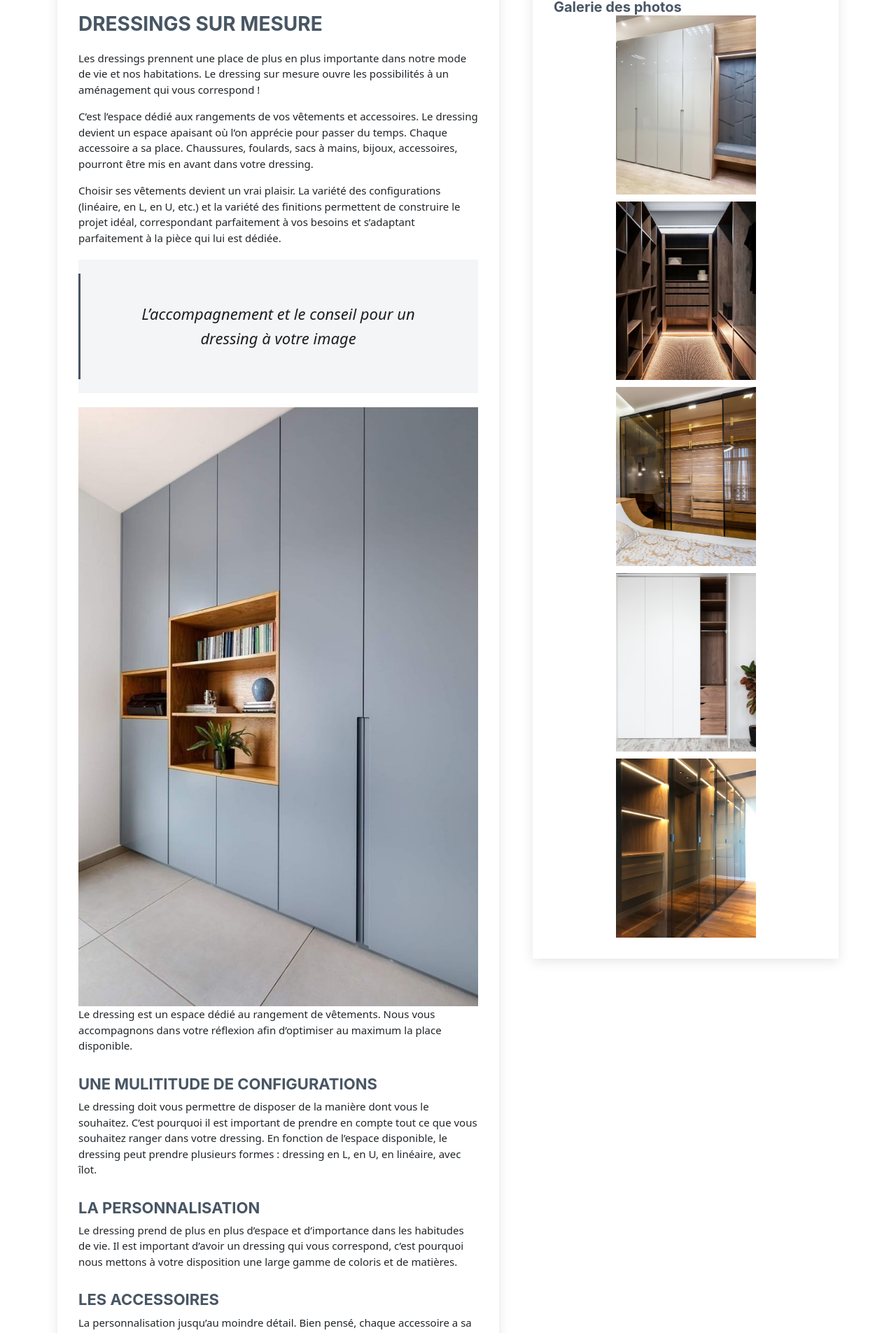
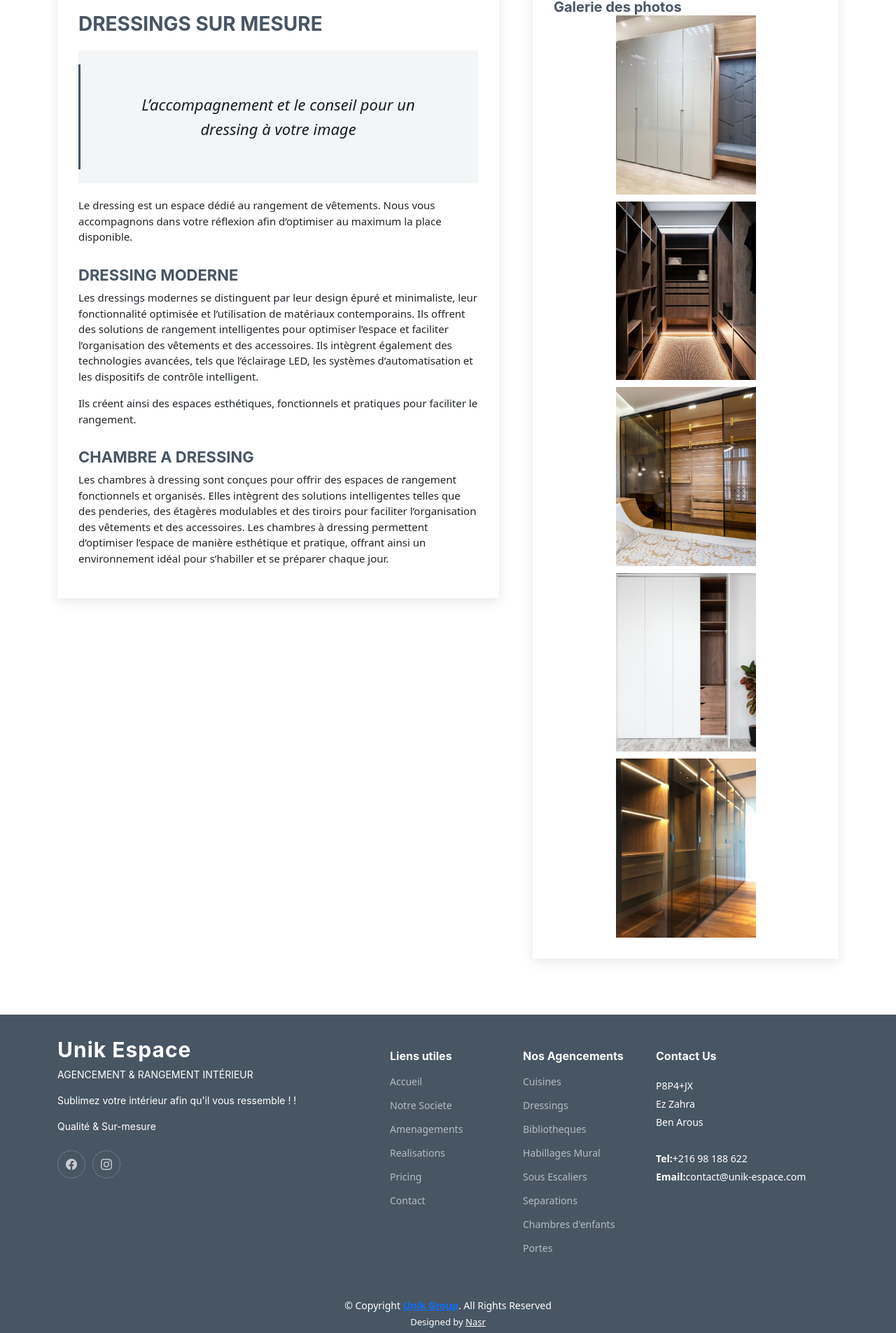
Before and after one commit to souid-nasr/unik-espace, a Next.js app: page /portfolio/dressings in a window 1280 px wide. Shown: the part 511-2416 px from the top of the page at 70% size. Built offline with nearby package versions, Linux system fonts and the light colour scheme.

Commit message:
Content cuisine+dressing

```diff
--- a/components/About.jsx
+++ b/components/About.jsx
@@ -7,7 +7,12 @@ function About() {
       <div className="container" data-aos="fade-up">
         <div className="row gy-4">
           <div className="col-lg-6 position-relative align-self-start order-lg-last order-first">
-            <Image quality={100} src={about_img} alt="/" className="img-fluid" />
+            <Image
+              quality={100}
+              src={about_img}
+              alt="/"
+              className="img-fluid"
+            />
           </div>
           <div className="col-lg-6 content order-last  order-lg-first">
             <div className="section-header">
@@ -15,9 +20,22 @@ function About() {
               <h2>SUBLIMER VOTRE INTÉRIEUR </h2>{" "}
             </div>
             <p>
-              … avec Unik Espace qui est spécialiste de l&#39;aménagement
-              d&#39;intérieur sur mesure : dressings, placards, bibliothèques,
-              cuisines depuis 2016 à Tunisie.
+              Unik Espace est une société spécialisée dans ld&#39;aménagement
+              intérieur sur mesure. Avec une équipe de designers qualifiés, elle
+              offre des services personnalisés de conception et de
+              transformation dd&#39;espaces intérieurs.
+            </p>
+            <p>
+              En utilisant des matériaux de qualité et en intégrant des
+              technologies innovantes, Unik Espace crée des aménagements
+              esthétiques et fonctionnels. La société gère ld&#39;ensemble du
+              projet, respectant les normes et les délais, et propose une
+              sélection de mobilier adapté
+            </p>{" "}
+            <p>
+              Son objectif est de réaliser des espaces intérieurs uniques et
+              personnalisés, répondant parfaitement aux besoins et aux
+              préférences des clients.
             </p>
             <ul>
               <li data-aos="fade-up" data-aos-delay="100">
--- a/pages/portfolio/dressings/index.js
+++ b/pages/portfolio/dressings/index.js
@@ -52,73 +52,46 @@ function Dressings() {
               <article className="product-details">
                 <h2 className="title">DRESSINGS SUR MESURE</h2>
                 <div className="content">
-                  <p>
-                    Les dressings prennent une place de plus en plus importante
-                    dans notre mode de vie et nos habitations. Le dressing sur
-                    mesure ouvre les possibilités à un aménagement qui vous
-                    correspond !
-                  </p>
-
-                  <p>
-                    C’est l’espace dédié aux rangements de vos vêtements et
-                    accessoires. Le dressing devient un espace apaisant où l’on
-                    apprécie pour passer du temps. Chaque accessoire a sa place.
-                    Chaussures, foulards, sacs à mains, bijoux, accessoires,
-                    pourront être mis en avant dans votre dressing.
-                  </p>
-                  <p>
-                    Choisir ses vêtements devient un vrai plaisir. La variété
-                    des configurations (linéaire, en L, en U, etc.) et la
-                    variété des finitions permettent de construire le projet
-                    idéal, correspondant parfaitement à vos besoins et
-                    s’adaptant parfaitement à la pièce qui lui est dédiée.{" "}
-                  </p>
                   <blockquote>
                     <p>
                       L’accompagnement et le conseil pour un dressing à votre
                       image
                     </p>
                   </blockquote>
-                  <Image quality={100} src={dressing} className="img-fluid" alt="" />
                   <p>
                     Le dressing est un espace dédié au rangement de vêtements.
                     Nous vous accompagnons dans votre réflexion afin d’optimiser
                     au maximum la place disponible.{" "}
                   </p>
-                  <h3> UNE MULITITUDE DE CONFIGURATIONS</h3>
+                  <h3> DRESSING MODERNE</h3>
                   <p>
-                    Le dressing doit vous permettre de disposer de la manière
-                    dont vous le souhaitez. C’est pourquoi il est important de
-                    prendre en compte tout ce que vous souhaitez ranger dans
-                    votre dressing. En fonction de l’espace disponible, le
-                    dressing peut prendre plusieurs formes : dressing en L, en
-                    U, en linéaire, avec îlot.
+                    Les dressings modernes se distinguent par leur design épuré
+                    et minimaliste, leur fonctionnalité optimisée et
+                    l’utilisation de matériaux contemporains. Ils offrent des
+                    solutions de rangement intelligentes pour optimiser l’espace
+                    et faciliter l’organisation des vêtements et des
+                    accessoires. Ils intègrent également des technologies
+                    avancées, tels que l’éclairage LED, les systèmes
+                    d’automatisation et les dispositifs de contrôle intelligent.
+                  </p>
+                  <p>
+                    Ils créent ainsi des espaces esthétiques, fonctionnels et
+                    pratiques pour faciliter le rangement.
                   </p>
 
-                  <h3>LA PERSONNALISATION</h3>
+                  <h3>CHAMBRE A DRESSING</h3>
                   <p>
-                    Le dressing prend de plus en plus d’espace et d’importance
-                    dans les habitudes de vie. Il est important d’avoir un
-                    dressing qui vous correspond, c’est pourquoi nous mettons à
-                    votre disposition une large gamme de coloris et de matières.
+                    Les chambres à dressing sont conçues pour offrir des espaces
+                    de rangement fonctionnels et organisés. Elles intègrent des
+                    solutions intelligentes telles que des penderies, des
+                    étagères modulables et des tiroirs pour faciliter
+                    l’organisation des vêtements et des accessoires. Les
+                    chambres à dressing permettent d’optimiser l’espace de
+                    manière esthétique et pratique, offrant ainsi un
+                    environnement idéal pour s’habiller et se préparer chaque
+                    jour.
                   </p>
-                  <h3>LES ACCESSOIRES</h3>
-                  <p>
-                    La personnalisation jusqu’au moindre détail. Bien pensé,
-                    chaque accessoire a sa place dans un dressing. Chaussures,
-                    foulards, sacs à mains, bijoux et accessoires pourront être
-                    mis en valeur dans votre dressing.{" "}
-                  </p>
-                  <p>
-                    Plan de travail suivant les exigences : la céramique
-                    aujourd&#39;hui remporte tous les suffrages : résistance à
-                    la chaleur et aux rayures avec de nombreux décors possible
-                    (même imitation bois !). La pierre naturelle – le granit –
-                    ou même le bois en lamellé massif donneront un cachet plus
-                    authentique. Et bien sûr le stratifié, qui reste un
-                    excellent rapport qualité – prix avec de nombreux décors et
-                    effets de matière.
-                  </p>
+
                 </div>
               </article>
             </div>
```
Also changed, not shown: pages/portfolio/cuisines/index.js (+54 -22 lines), assets/img/logo comunik.png (added).
